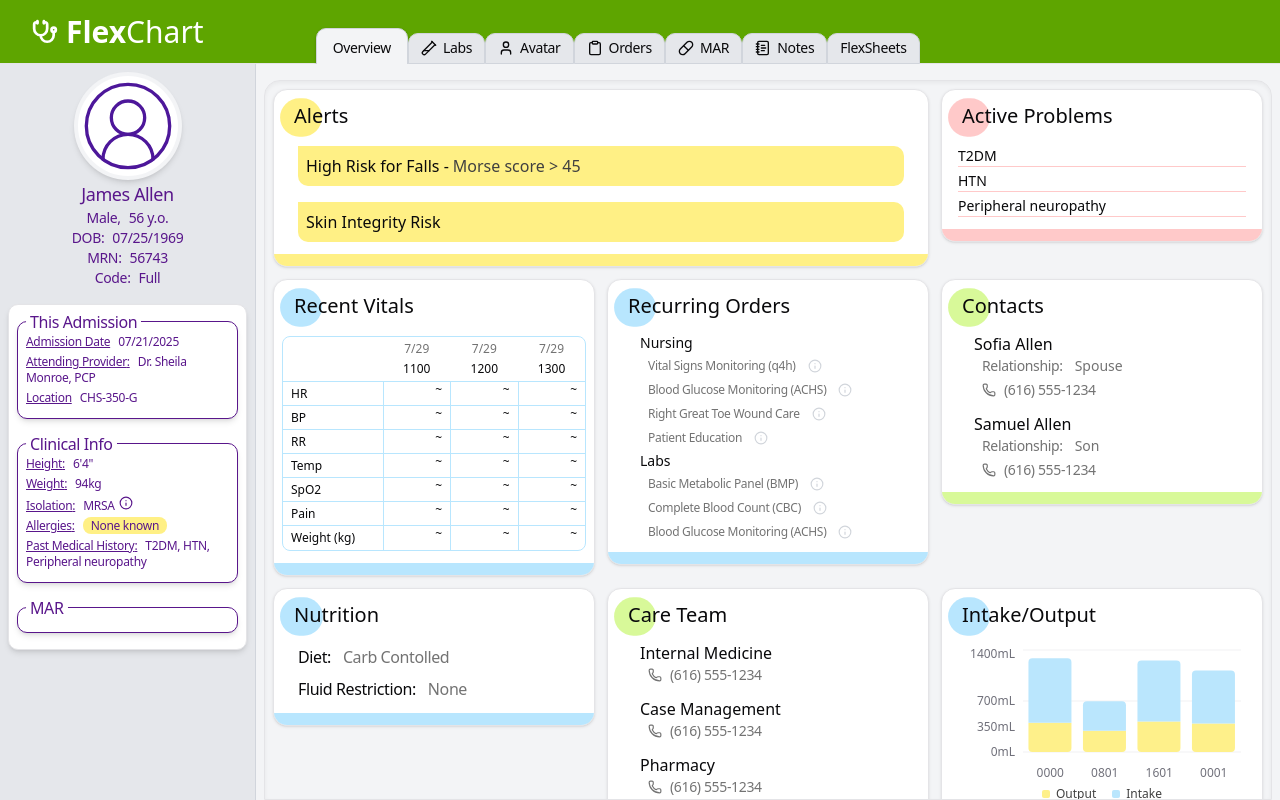
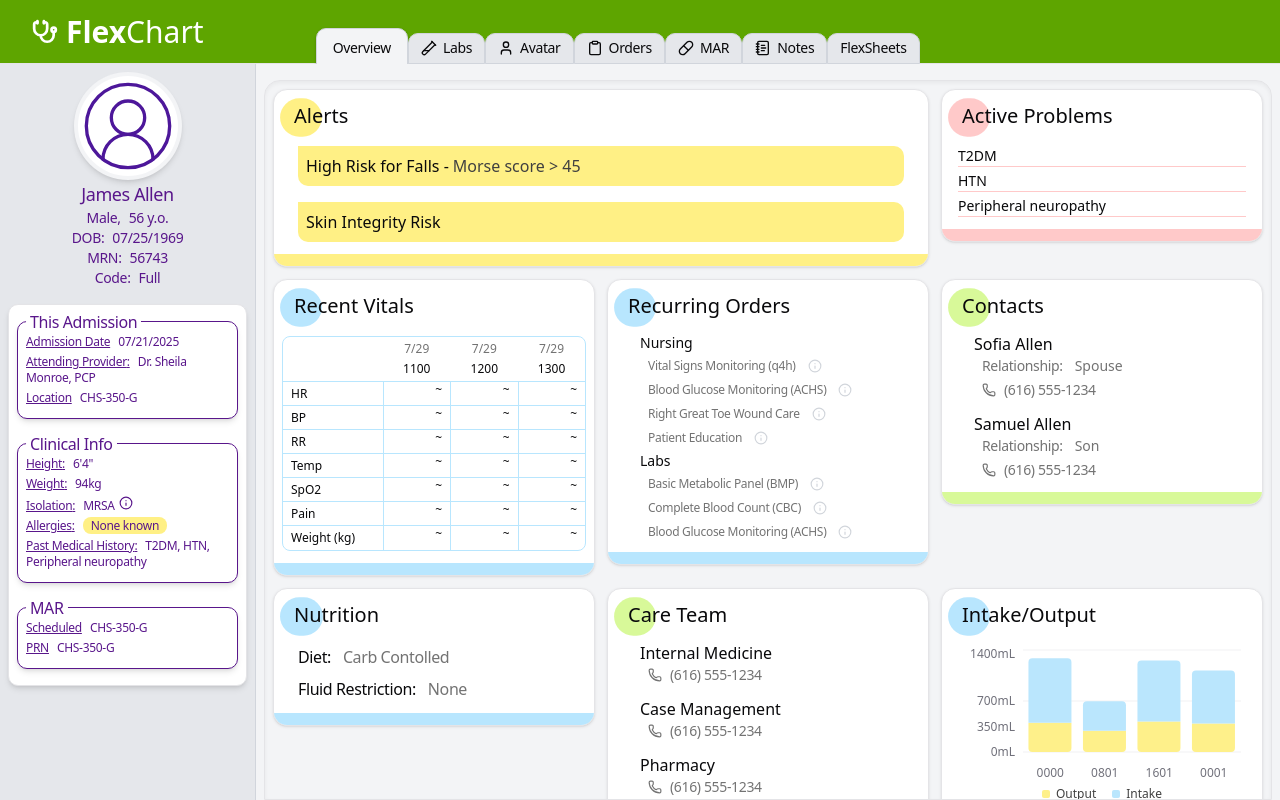
Before and after one commit to bilalkhaniazi/EHR, a React (Vite) app in the folder gvEHR/: page / in a window 1280 px wide. Built offline with nearby package versions, Linux system fonts and the light colour scheme.

Commit message:
rudimentary MAR working

```diff
--- a/gvEHR/src/components/chart.tsx/chartSidebar.tsx
+++ b/gvEHR/src/components/chart.tsx/chartSidebar.tsx
@@ -171,24 +171,18 @@ export default function ChartSidebar() {
 
           </div>
 
-          {/*Social Data */}
+          {/* MAR */}
           <div className="relative flex flex-col bg-white border border-purple-900 w-full h-fit px-2 py-3 gap-1 rounded-lg shadow-md">
             <p className="font-medium text-purple-900 tracking-tight -top-3 absolute left-2 bg-white rounded-2xl px-1">MAR</p>
+            <p className="text-purple-900 text-xs font-light tracking-tight">
+              <span className="underline">Scheduled</span>
+              <span className="pl-2 font-normal">{sidebarData.location.value}</span>
+            </p>
+            <p className="text-purple-900 text-xs font-light tracking-tight">
+              <span className="underline">PRN</span>
+              <span className="pl-2 font-normal">{sidebarData.location.value}</span>
+            </p>
 
-            {/* handle Contact type or string
-            {Object.values(sidebarData.socialFactors).map((row) => {
-              const isSupportPersonArray = Array.isArray(row.value);
-              const displayValue = isSupportPersonArray
-                ? (row.value as Contact[]).map(person => person.name).join(', ')
-                : String(row.value);
-              return(
-                <p key={row.label} className="text-purple-900 text-xs font-light tracking-tight">
-                  <span className="underline">{row.label}:</span>
-                  <span className="pl-2 font-normal">{displayValue}</span>
-                </p>
-              )
-            })}
-               */}
           </div>
         </div>
 
```
